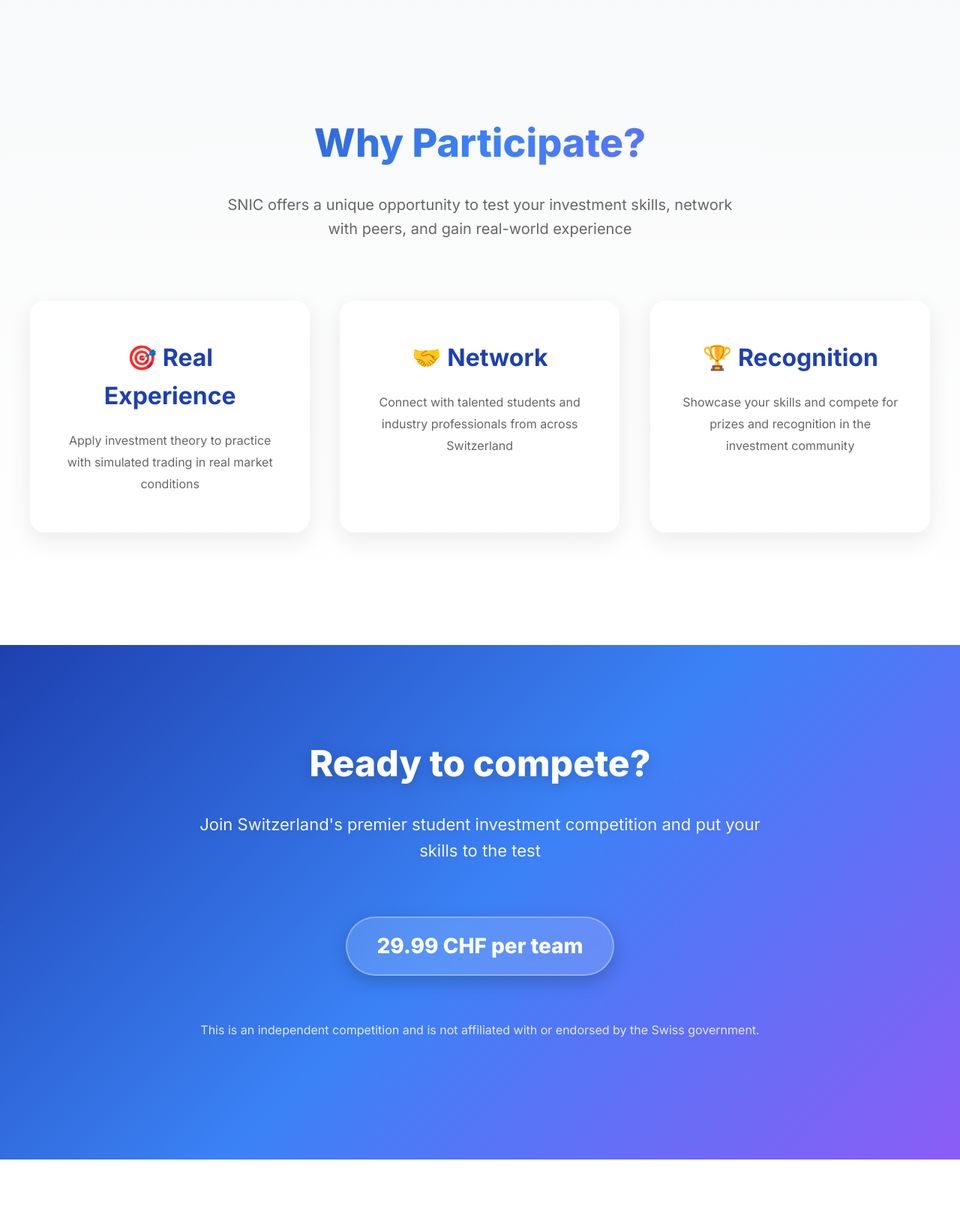
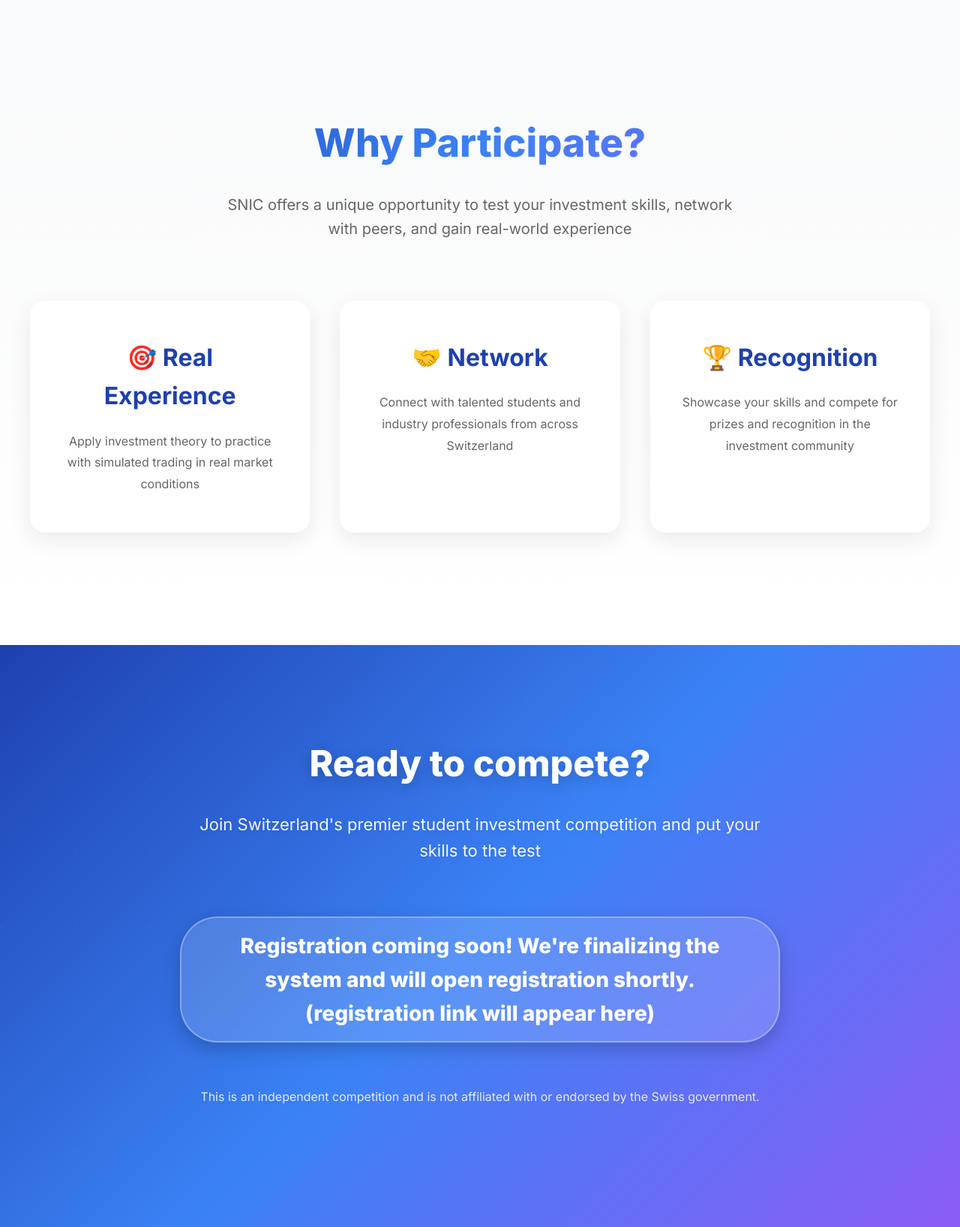
Before and after one commit to craftybytes/investment-championship, a Flask app: page / in a window 1280 px wide. Shown: the part 915-2551 px from the top of the page at 75% size. Before the commit the page ends 2461 px from the top, so only its background shows below. Run offline with Flask 3, Linux system fonts and the light colour scheme.

Commit message:
Registration updated

```diff
--- a/templates/index.html
+++ b/templates/index.html
@@ -217,7 +217,7 @@
         <div class="final-cta-content">
             <h2>Ready to compete?</h2>
             <p>Join Switzerland's premier student investment competition and put your skills to the test</p>
-            <div class="price-tag">29.99 CHF per team</div>
+            <div class="price-tag">Registration coming soon! We're finalizing the system and will open registration shortly. (registration link will appear here)</div>
             <p style="font-size: 16px; opacity: 0.85; margin-top: 30px;">This is an independent competition and is not affiliated with or endorsed by the Swiss government.</p>
         </div>
     </section>
```
